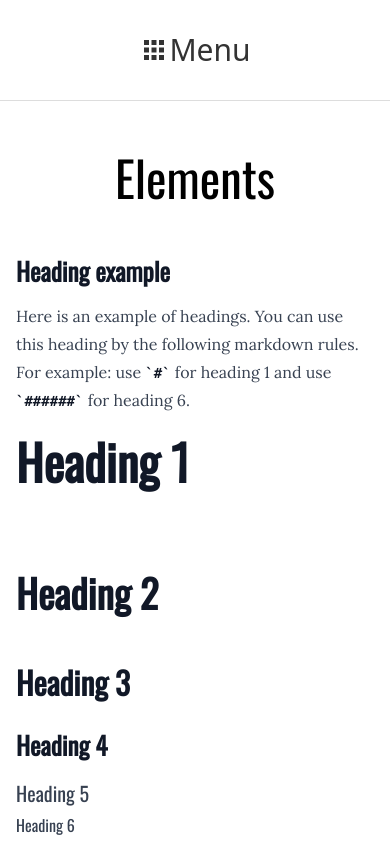
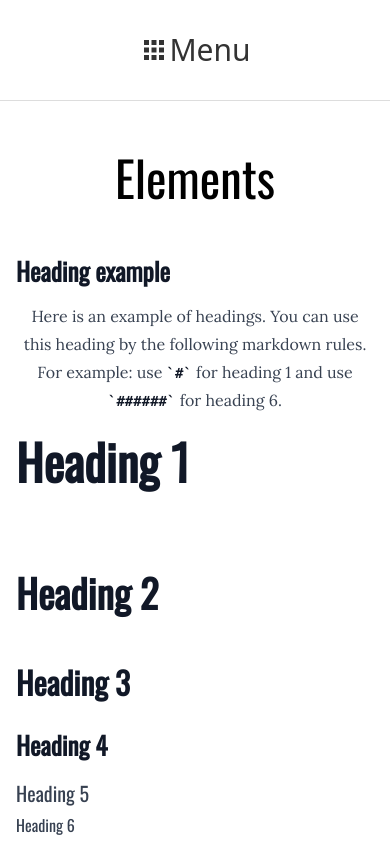
Before and after one commit to statichunt/techfeed-nextjs, a Next.js app: page /elements in a window 390 px wide. Shown: the top 844 px of the page. Built offline with nearby package versions, Linux system fonts and the light colour scheme.

Commit message:
responsive heading

```diff
--- a/component/FilterData.js
+++ b/component/FilterData.js
@@ -5,7 +5,7 @@ const FilterData = ({ value }) => {
   return (
     <>
       <div className="sm:my-20 my-10 w-full">
-        <div className="heading text-center text-4xl tracking-tight my-5 font-normal cursor-default">
+        <div className="pageTitle text-center  tracking-tight my-5 font-normal cursor-default">
           <h1>SIMILAR POST</h1>
         </div>
         <div className="grid lg:grid-cols-3 gap-x-8 md:grid-cols-2 ">
--- a/component/SinglePost/index.js
+++ b/component/SinglePost/index.js
@@ -34,9 +34,7 @@ const SinglePosts = ({
           <div className="my-10">
             <h2 className="title cursor-default">{frontmatter.category}</h2>
           </div>
-          <h1 className="heading font-oswald text-center">
-            {frontmatter.heading}
-          </h1>
+          <h1 className="pageTitle  text-center">{frontmatter.heading}</h1>
 
           <div className="">
             <p
--- a/styles/globals.css
+++ b/styles/globals.css
@@ -5,7 +5,7 @@
 @layer components {
   /* common class */
   .heading {
-    @apply md:text-h1 font-primary text-textDark my-3 font-medium uppercase;
+    @apply text-h2_sm md:text-h2 font-primary text-textDark my-3 font-medium uppercase;
   }
   .title {
     @apply font-primary text-h5 relative border-b-4 border-primaryColor cursor-pointer tracking-widest font-normal uppercase;
@@ -17,7 +17,7 @@
     @apply text-primaryColor hover:text-primaryColor hover:opacity-70;
   }
   .pageTitle {
-    @apply lg:text-5xl sm:text-3xl text-2xl uppercase text-center my-8 font-medium font-primary text-textDark;
+    @apply md:text-h1 text-h1_sm uppercase text-center my-8 font-medium font-primary text-textDark;
   }
   /*home page section */
   .postContents {
@@ -111,7 +111,7 @@
   /* markdown */
 
   .markdown {
-    @apply prose mx-auto sm:prose-2xl prose-p:text-base sm:prose-li:text-base  prose-li:text-small prose-headings:font-primary prose-p:font-secondary
+    @apply prose mx-auto sm:prose-2xl prose-p:text-base prose-p:text-center prose-blockquote:text-left sm:prose-li:text-base  prose-li:text-small prose-headings:font-primary prose-p:font-secondary
     prose-li:font-secondary
     prose-h1:text-h1
     prose-h2:text-h2
--- a/tailwind.config.js
+++ b/tailwind.config.js
@@ -9,6 +9,8 @@ const h4 = h5 * font_scale;
 const h3 = h4 * font_scale;
 const h2 = h3 * font_scale;
 const h1 = h2 * font_scale;
+const h1_sm = h1 * 0.625;
+const h2_sm = h2 * 0.625;
 const large = base + base * 0.125;
 const small = base - base * 0.125;
 
@@ -50,6 +52,8 @@ module.exports = {
         h4: h4 + "px",
         h5: h5 + "px",
         h6: h6 + "px",
+        h1_sm: h1_sm + "px",
+        h2_sm: h2_sm + "px",
       },
       fontFamily: {
         primary: [
```
Also changed, not shown: component/About/Author.js (+1 -1 lines).
